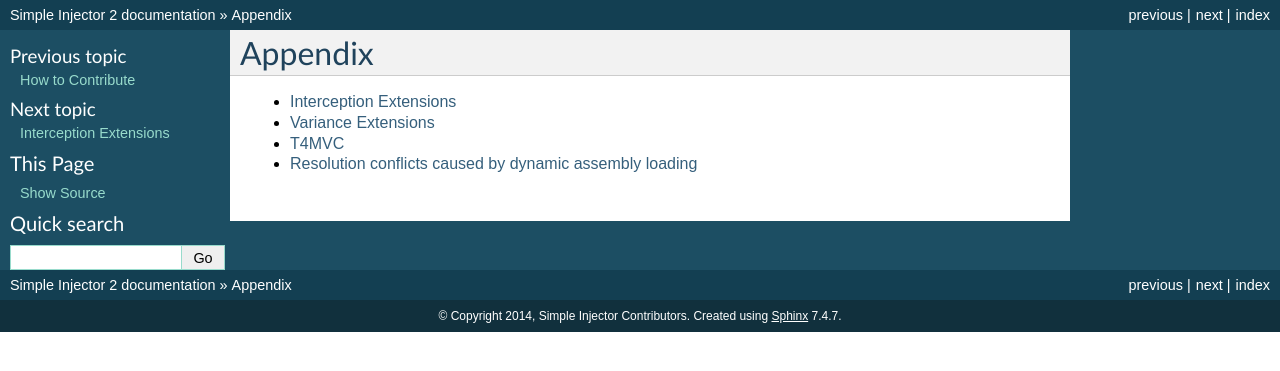
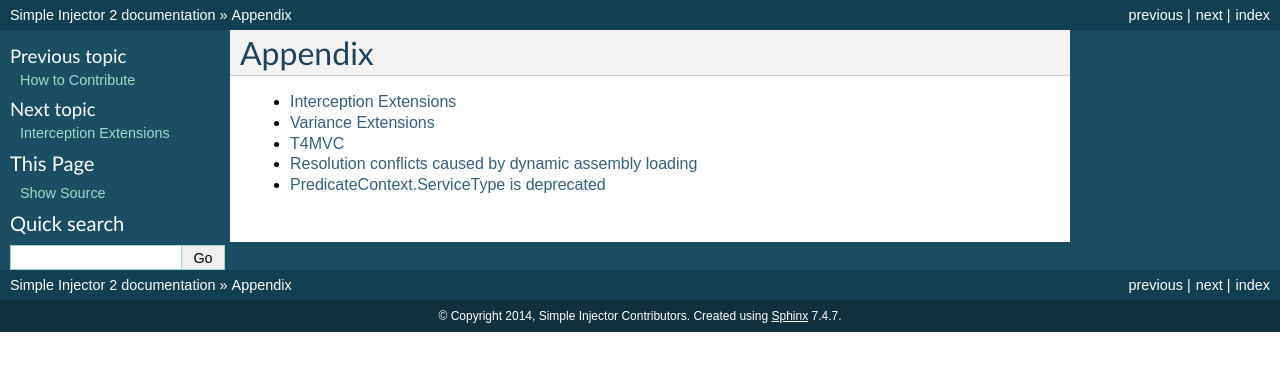
Before and after one commit to simpleinjector/Documentation, a Sphinx documentation site: the page built from source/appendix.rst, in a window 1280 px wide. Shown: the top 371 px of the page. Built offline with Sphinx 7.4.7, drawn with Linux system fonts in a browser that asks for light colours.

Commit message:
Blank page for obsolete warning added.
Related to issue 348

```diff
--- a/source/appendix.rst
+++ b/source/appendix.rst
@@ -9,3 +9,4 @@ Appendix
     Variance Extensions <varianceextensions>
     T4MVC <t4mvc>
 	Resolution conflicts caused by dynamic assembly loading <assembly-loading-resolution-conflicts>
+	PredicateContext.ServiceType is deprecated <predicatecontext-servicetype-is-deprecated>
--- /dev/null
+++ b/source/predicatecontext-servicetype-is-deprecated.rst
@@ -0,0 +1,5 @@
+===========================================================================
+Compiler Warning: 'SimpleInjector.PredicateContext.ServiceType' is obsolete
+===========================================================================
+
+TODO
```
